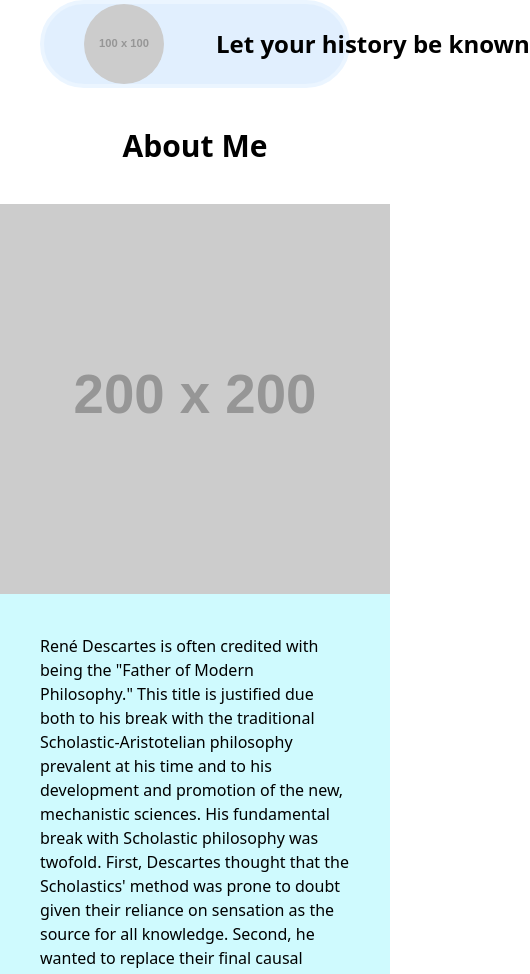
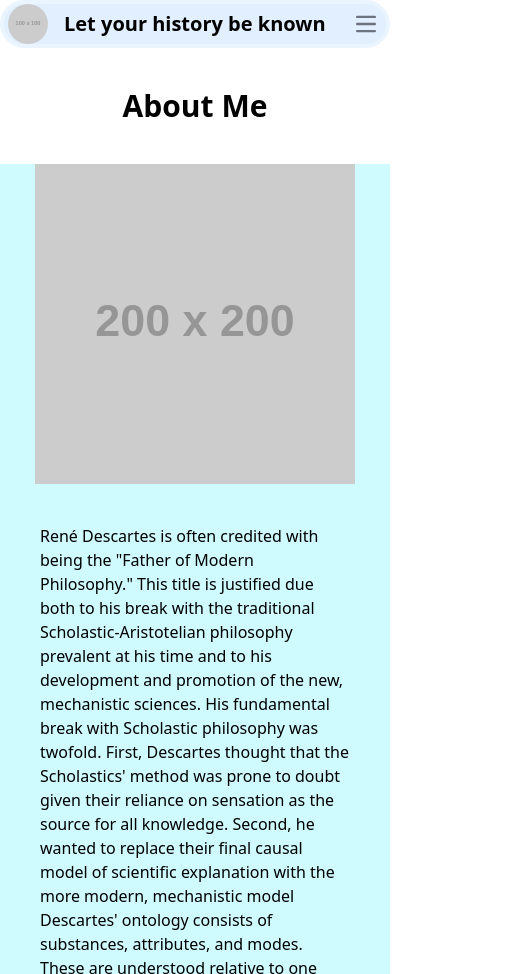
Before and after one commit to j-andrade619/Portfolio, a website built with Vite: page index.html in a window 390 px wide. Shown: the top 974 px of the page, 530 px wide, since content can reach past the window. Built offline with nearby package versions, Linux system fonts and the light colour scheme; placeholder pictures from the web are drawn by us.

Commit message:
updated nav button in mobile view and fixed picture mobile view

```diff
--- a/index.html
+++ b/index.html
@@ -6,12 +6,18 @@
     <title>Vite App</title>
 </head>
 <body>
-<nav class="rounded-full border-4 border-blue-50 mx-10 bg-blue-100">
+<nav class="rounded-full border-4 border-blue-50 bg-blue-100">
     <div class="max-w-screen-xl flex flex-wrap items-center justify-between">
         <a href="#" class="flex items-center space-x-3 rtl:space-x-reverse">
-            <img src="https://placehold.co/100" class="mx-10 h-10 rounded-full h-20" alt="profile picture"/>
-            <span class="self-center text-2xl font-semibold whitespace-nowrap dark:text-white">Let your history be known</span>
+            <img src="https://placehold.co/100" class="mx-1 h-10 rounded-full" alt="profile picture"/>
+            <span class="self-center text-xl font-semibold">Let your history be known</span>
         </a>
+        <button data-collapse-toggle="navbar-solid-bg" type="button" class="inline-flex items-center p-2 w-10 h-10 justify-center text-sm text-gray-500 rounded-lg md:hidden hover:bg-gray-100 focus:outline-none focus:ring-2 focus:ring-gray-200 dark:text-gray-400 dark:hover:bg-gray-700 dark:focus:ring-gray-600" aria-controls="navbar-solid-bg" aria-expanded="false">
+            <span class="sr-only">Open main menu</span>
+            <svg class="w-5 h-5" aria-hidden="true" xmlns="http://www.w3.org/2000/svg" fill="none" viewBox="0 0 17 14">
+                <path stroke="currentColor" stroke-linecap="round" stroke-linejoin="round" stroke-width="2" d="M1 1h15M1 7h15M1 13h15"/>
+            </svg>
+        </button>
         <div class="hidden w-full md:block md:w-auto" id="navbar-solid-bg">
             <ul class="flex flex-col font-medium mt-4 rounded-lg bg-gray-50 md:space-x-8 rtl:space-x-reverse md:flex-row md:mt-0 md:border-0 md:bg-transparent dark:bg-gray-800 md:dark:bg-transparent dark:border-gray-700">
                 <li>
@@ -39,7 +45,7 @@
 <section class="">
     <div class=''>
         <h2 class="text-3xl text-center font-extrabold p-10">About Me</h2>
-        <div class=" flex flex-col-reverse lg:flex-row border-1 border-cyan-200 bg-cyan-100">
+        <div class=" flex flex-col-reverse lg:flex-row border-1 border-cyan-200 bg-cyan-100 mb-8">
             <p class="flex justify-center p-10">
                 René Descartes is often credited with being the "Father of Modern Philosophy." This title is justified
                 due both to his break with the traditional Scholastic-Aristotelian philosophy prevalent at his time and
@@ -59,11 +65,11 @@
                 body are distinct but closely joined
             </p>
 
-            <img src="https://placehold.co/200" alt="About Me photo" class="flex"/>
+            <img src="https://placehold.co/200" alt="About Me photo" class="flex w-full max-w-xs mx-auto"/>
         </div>
         <div id="default-carousel" class="relative w-full" data-carousel="slide">
                 <!-- Carousel wrapper -->
-                <div class="relative h-56 overflow-hidden rounded-lg md:h-96">
+                <div class="relative h-36 overflow-hidden rounded-lg md:h-36 mx-16">
                     <!-- Item 1 -->
                     <div class="hidden duration-700 ease-in-out" data-carousel-item>
                         <img src="https://placehold.co/100" class="absolute block w-full -translate-x-1/2 -translate-y-1/2 top-1/2 left-1/2" alt="...">
```
